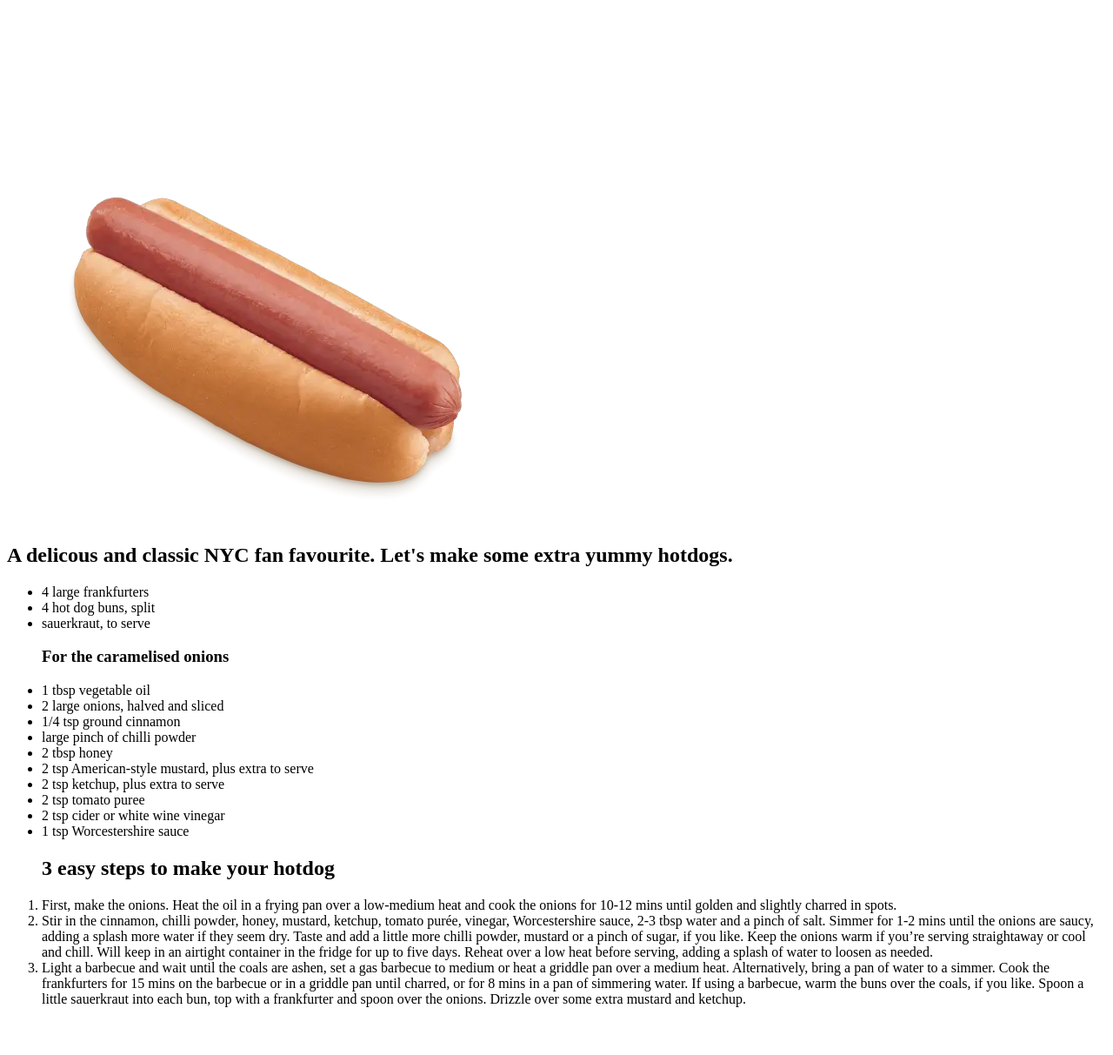
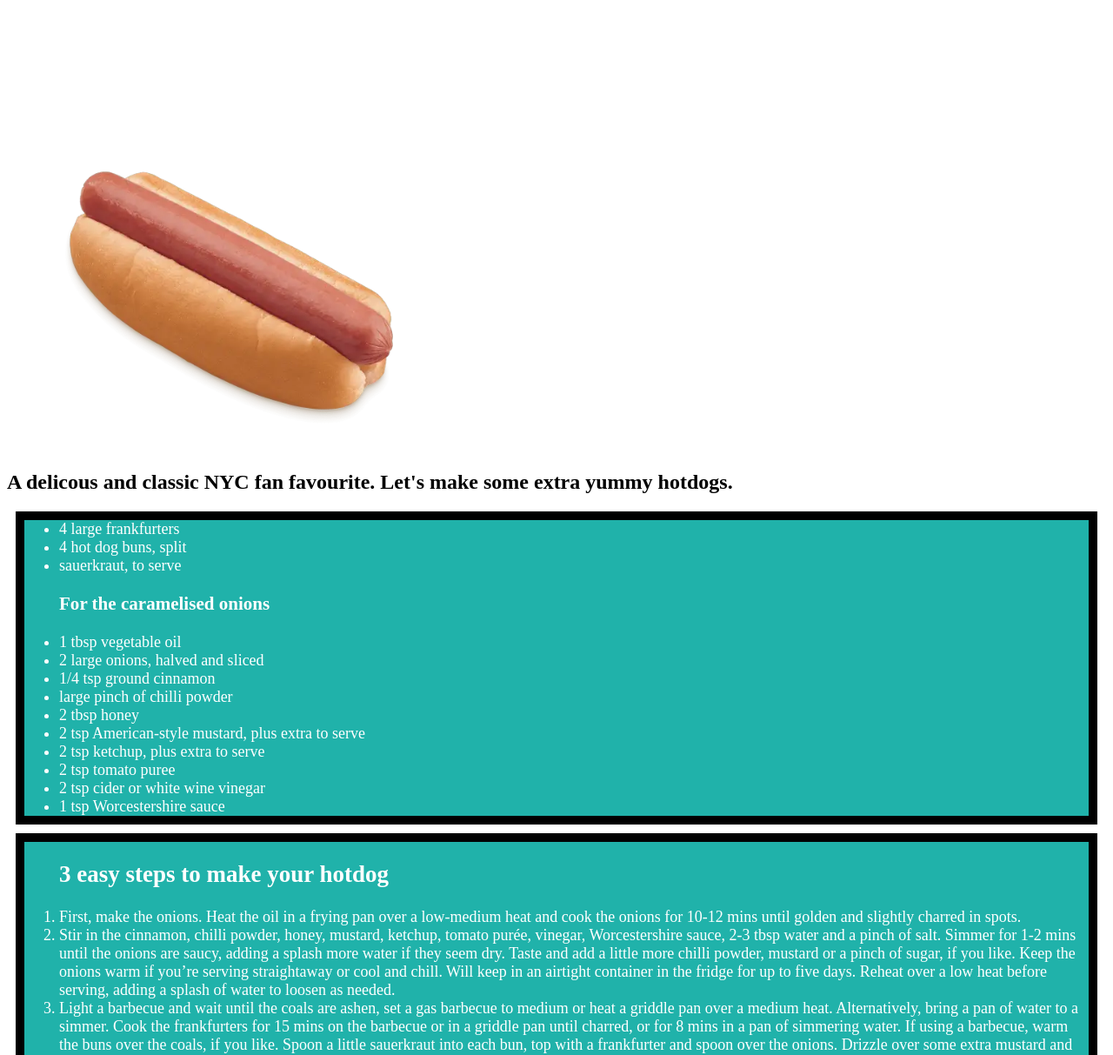
Before and after one commit to Vaporise/odin-recipes, a plain HTML site: page recipes/hotdogs.html in a window 1280 px wide. Shown: the part 79-1292 px from the top of the page at 87% size. Before the commit the page ends 1253 px from the top, so only its background shows below. Drawn offline with Linux system fonts and the light colour scheme; files that its build step writes are made by us from their sources.

Commit message:
updates to CSS and code

```diff
--- a/recipes/hotdogs.html
+++ b/recipes/hotdogs.html
@@ -3,14 +3,14 @@
 <head>
     <meta charset="UTF-8">
     <meta name="viewport" content="width=device-width, initial-scale=1.0">
-    <link rel="stylesheet" href="styles.css">
+    <link rel="stylesheet" href="../styles.css">
     <title>Hotdogs Recipe</title>
 </head>
 <body>
     <h1>Hotdog Recipe</h1>
-    <img src="classic-hot-dog.png" alt="A picture of a hotdog"></img>
-    <h2>A delicous and classic NYC fan favourite. Let's make some extra yummy hotdogs.</h2>
-    <ul>
+    <img class="hotdogimg" src="classic-hot-dog.png" alt="A picture of a hotdog"></img>
+    <h2 class="heading">A delicous and classic NYC fan favourite. Let's make some extra yummy hotdogs.</h2>
+    <ul class="list">
         <li>4 large frankfurters</li>
         <li>4 hot dog buns, split</li>
         <li>sauerkraut, to serve</li>
@@ -26,7 +26,7 @@
         <li>2 tsp cider or white wine vinegar</li>
         <li>1 tsp Worcestershire sauce</li>
     </ul>
-    <ol>
+    <ol class="steps">
         <h2>3 easy steps to make your hotdog</h2>
         <li>First, make the onions. Heat the oil in a frying pan over a low-medium heat and cook the onions for 10-12 mins until golden and slightly charred in spots.</li>
         <li>Stir in the cinnamon, chilli powder, honey, mustard, ketchup, tomato purée, vinegar, Worcestershire sauce, 2-3 tbsp water and a pinch of salt. Simmer for 1-2 mins until the onions are saucy, adding a splash more water if they seem dry. Taste and add a little more chilli powder, mustard or a pinch of sugar, if you like. Keep the onions warm if you’re serving straightaway or cool and chill. Will keep in an airtight container in the fridge for up to five days. Reheat over a low heat before serving, adding a splash of water to loosen as needed.</li>
--- a/styles.css
+++ b/styles.css
@@ -1,3 +1,28 @@
+
+
+
 .hotdog, .curry, .ramen {
-    font-family:Verdana, Geneva, Tahoma, sans-serif
+    font-family:Verdana, Geneva, Tahoma, sans-serif;
+    font-size: 40px;
+    padding:8px;
 }
+
+
+.hotdogimg, .curryimg, .ramenimg {
+    width: 500px;
+    height: auto;
+    padding:8px;
+}
+
+.list, .steps {
+    font-size: 18px;
+    background-color: lightseagreen;
+    color:white;
+    padding: 30px, auto;
+    border: 10px solid black;
+    margin: 10px;
+}
+
+.heading {
+    font-weight: bold;
+}
```
Also changed, not shown: recipes/madras_curry.html (+5 -5 lines), recipes/ramen.html (+5 -5 lines).
